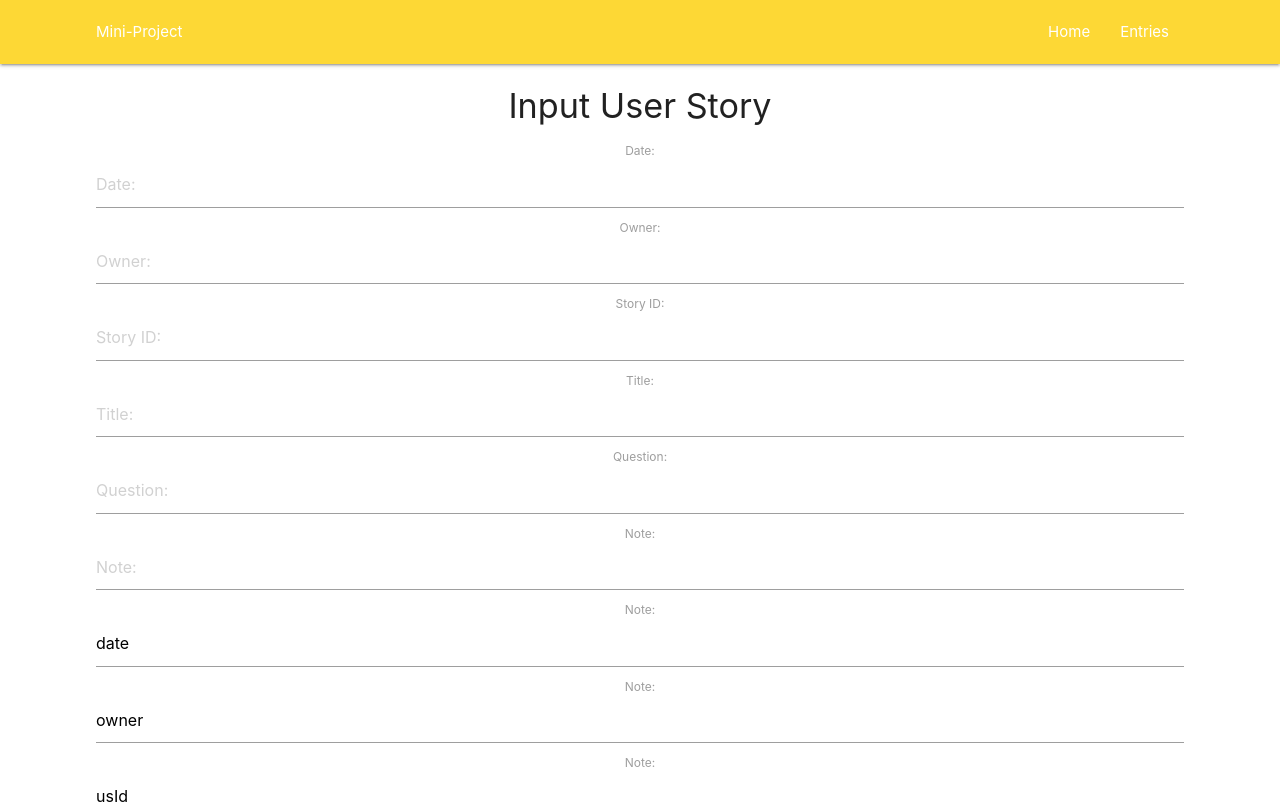
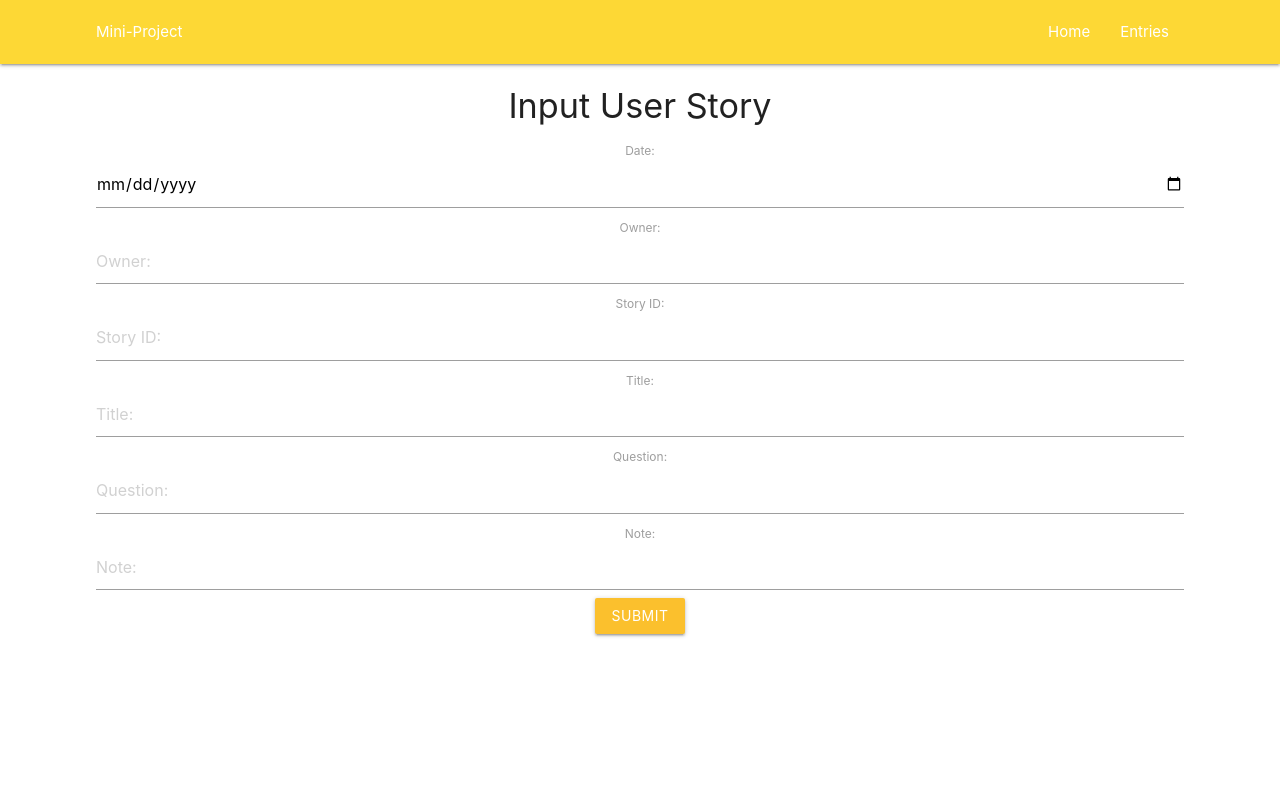
Before and after one commit to muhdzaidi/mini-project, a React (Create React App) app: page /entries in a window 1280 px wide. Shown: the top 804 px of the page. Built offline with nearby package versions, Linux system fonts and the light colour scheme.

Commit message:
Changed inputComponent to single principle

```diff
--- a/src/UserStory/Entries.js
+++ b/src/UserStory/Entries.js
@@ -6,7 +6,8 @@ import InputComponent from './InputComponent';
 const initialState = {
     label: { date:"Date:", owner:"Owner:", usId:"Story ID:", title:"Title:", question:"Question:", note:"Note:"},
     storyFields: { date:"", owner:"", usId:"", title:"", question:"", note:"" },
-    fieldErrors: { date:"", owner:"", usId:"", title:"" }
+    fieldErrors: { date:"", owner:"", usId:"", title:"", question:"", note:""  },
+    type: { date:"date", text:"text"}
 }
 
 const constraints = {
@@ -61,6 +62,7 @@ class Entries extends Component {
 
     handleInputChange = (event) => {
         const { id, value } = event.target;
+
         this.setState((prevState) => {
             const { storyFields } = prevState;
             return { storyFields: { ...storyFields,  [id]: value}};
@@ -76,8 +78,57 @@ class Entries extends Component {
                 <form id="form" onSubmit= {this.handleSubmit}>
 
                     <InputComponent
-                    fields={{...initialState}}
-                    handleInputChange={this.handleInputChange}
+                        label = {this.state.label.date}
+                        error = {this.state.fieldErrors.date}
+                        id = {Object.keys(this.state.storyFields)[0]}
+                        handleInputChange = {this.handleInputChange}
+                        type = {this.state.type.date}
+                        value = {(this.state.storyFields.date)}
+                    />
+
+                    <InputComponent
+                        label = {this.state.label.owner}
+                        error = {this.state.fieldErrors.owner}
+                        id = {Object.keys(this.state.storyFields)[1]}
+                        handleInputChange = {this.handleInputChange}
+                        type = {this.state.type.text}
+                        value = {(this.state.storyFields.owner)}
+                    />
+
+                    <InputComponent
+                        label = {this.state.label.usId}
+                        error = {this.state.fieldErrors.usId}
+                        id = {Object.keys(this.state.storyFields)[2]}
+                        handleInputChange = {this.handleInputChange}
+                        type = {this.state.type.text}
+                        value = {(this.state.storyFields.usId)}
+                    />
+
+                    <InputComponent
+                        label = {this.state.label.title}
+                        error = {this.state.fieldErrors.title}
+                        id = {Object.keys(this.state.storyFields)[3]}
+                        handleInputChange = {this.handleInputChange}
+                        type = {this.state.type.text}
+                        value = {(this.state.storyFields.title)}
+                    />
+
+                    <InputComponent
+                        label = {this.state.label.question}
+                        error = {this.state.fieldErrors.question}
+                        id = {Object.keys(this.state.storyFields)[4]}
+                        handleInputChange = {this.handleInputChange}
+                        type = {this.state.type.text}
+                        value = {(this.state.storyFields.question)}
+                    />
+
+                    <InputComponent
+                        label = {this.state.label.note}
+                        error = {this.state.fieldErrors.note}
+                        id = {Object.keys(this.state.storyFields)[5]}
+                        handleInputChange = {this.handleInputChange}
+                        type = {this.state.type.text}
+                        value = {(this.state.storyFields.note)}
                     />
 
                     <button className="btn yellow darken-2">Submit</button>
--- a/src/UserStory/InputComponent.js
+++ b/src/UserStory/InputComponent.js
@@ -1,39 +1,11 @@
 import React from 'react';
 
-let labelValue = ""
-let fieldErrorsValue = ""
-let storyFieldsKey = ""
-
 const InputComponent = (props) => {
-    const entriesList = Object.keys(props.fields).map((entry) => {
-        return(
-                <div>
-                    {
-                        Object.entries(props.fields[entry]).map((k) => {
-                            if(entry === "label") {
-                                labelValue = k[1]
-                            } else if(entry === "storyFields") {
-                                storyFieldsKey = k[0]
-                            } else if (entry === "fieldErrors") {
-                                fieldErrorsValue = k[1]
-                            }
-
-                            return (
-                                <div>
-                                    <label for="date">{labelValue}</label>
-                                    {fieldErrorsValue && <div style={{color:"red"}}>{fieldErrorsValue}</div>}
-                                    <input placeholder={labelValue} id={storyFieldsKey} type="text" className="validate" onInput={props.handleInputChange} value={storyFieldsKey}/>
-                                </div>
-                            )
-                        })
-                    }
-                </div>
-            )
-    })
-
-    return(
+    return (
         <div>
-            {entriesList}
+            <label for={props.id}>{props.label}</label>
+            {props.error && <div style={{color:"red"}}>{props.error}</div>}
+            <input placeholder={props.label} id={props.id} type={props.type} className="validate" onInput={props.handleInputChange} value={props.value}/>
         </div>
     )
 }
```
